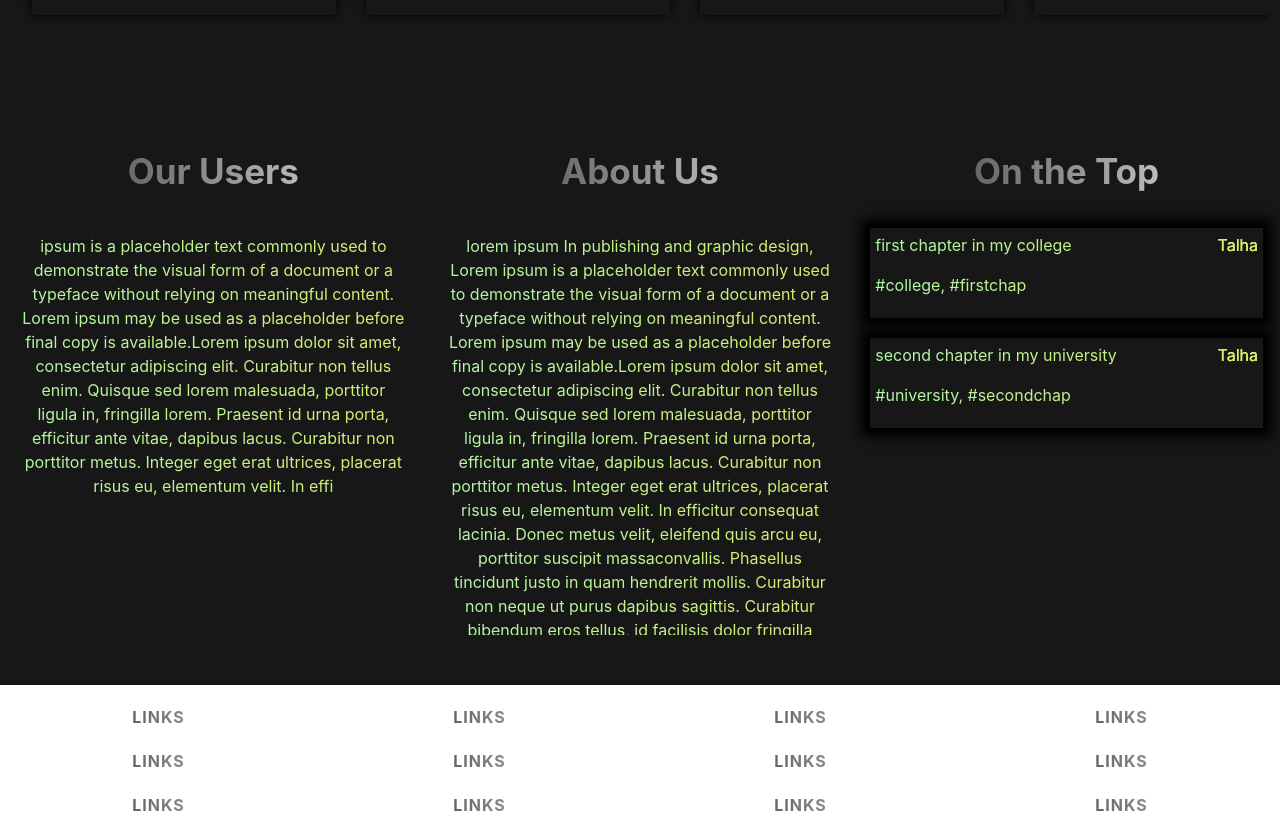
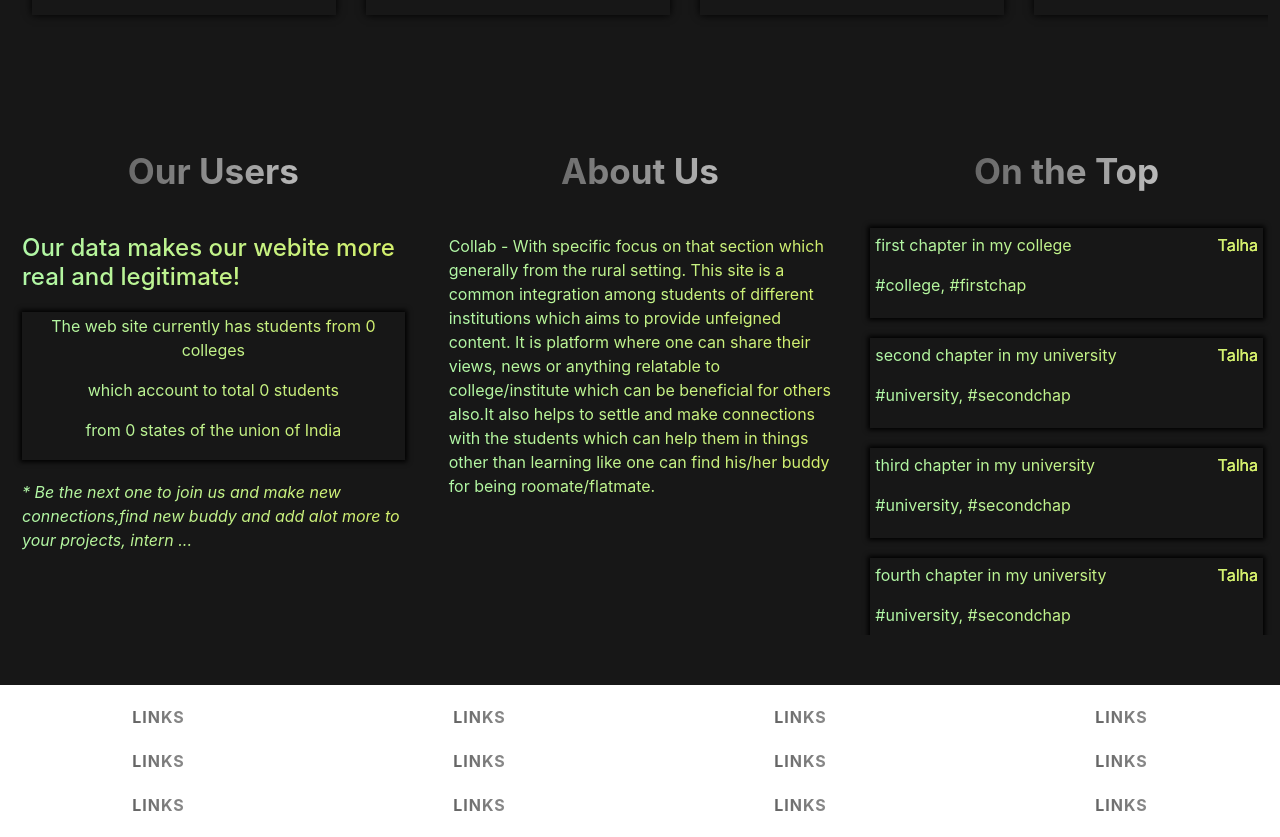
Before and after one commit to sewebteam8/frontend, a React (Create React App) app: page / in a window 1280 px wide. Shown: the part 700-1537 px from the top of the page. Built offline with nearby package versions, Linux system fonts and the light colour scheme.

Commit message:
added toasts notification

```diff
--- a/src/pages/Contact/contact.js
+++ b/src/pages/Contact/contact.js
@@ -37,7 +37,7 @@ const Contact = () => {
     const handleSubmit = (e) => {
         e.preventDefault();
 
-        if(name.length == 0 || email.length == 0 || phone.length == 0 || msg.length == 0 || sub.length == 0)alert("Please fill all details!");
+        if(name.length == 0 || email.length == 0 || phone.length == 0 || msg.length == 0 || sub.length == 0)toast(`Please fill all details!`);
         else{
             const data = {
                 name_ : name,
--- a/src/pages/Home/Home.js
+++ b/src/pages/Home/Home.js
@@ -16,6 +16,16 @@ const Home = () => {
         },
         {
             title : "second chapter in my university",
+            author : "Talha",
+            tags : "#university, #secondchap"
+        },
+        {
+            title : "third chapter in my university",
+            author : "Talha",
+            tags : "#university, #secondchap"
+        },
+        {
+            title : "fourth chapter in my university",
             author : "Talha",
             tags : "#university, #secondchap"
         }
@@ -78,12 +88,19 @@ const Home = () => {
                 <div className="col-12 col-md-4 data">
                     <p className="data-head">Our Users</p>
                     <p className="data-desc">
-                    ipsum is a placeholder text commonly used to demonstrate the visual form of a document or a typeface without relying on meaningful content. Lorem ipsum may be used as a placeholder before final copy is available.Lorem ipsum dolor sit amet, consectetur adipiscing elit. Curabitur non tellus enim. Quisque sed lorem malesuada, porttitor ligula in, fringilla lorem. Praesent id urna porta, efficitur ante vitae, dapibus lacus. Curabitur non porttitor metus. Integer eget erat ultrices, placerat risus eu, elementum velit. In effi
+                    <h4>Our data makes our webite more real and legitimate!</h4>
+                        <div className="info-desc">
+                            <p>The web site currently has students from 0 colleges</p>
+                            <p>which account to total 0 students</p>
+                            <p>from 0 states of the union of India</p>
+                        </div>
+                    <em>* Be the next one to join us and make new connections,find new buddy and add alot more to your projects, intern ...</em>
                     </p>
                 </div>
                 <div className="col-12 col-md-4 about">
                     <p className="about-head">About Us</p>
-                    <p className='about-desc'>lorem ipsum In publishing and graphic design, Lorem ipsum is a placeholder text commonly used to demonstrate the visual form of a document or a typeface without relying on meaningful content. Lorem ipsum may be used as a placeholder before final copy is available.Lorem ipsum dolor sit amet, consectetur adipiscing elit. Curabitur non tellus enim. Quisque sed lorem malesuada, porttitor ligula in, fringilla lorem. Praesent id urna porta, efficitur ante vitae, dapibus lacus. Curabitur non porttitor metus. Integer eget erat ultrices, placerat risus eu, elementum velit. In efficitur consequat lacinia. Donec metus velit, eleifend quis arcu eu, porttitor suscipit massaconvallis. Phasellus tincidunt justo in quam hendrerit mollis. Curabitur non neque ut purus dapibus sagittis. Curabitur bibendum eros tellus, id facilisis dolor fringilla quis. Quisque molestie tincidunt laoreet. </p>
+                    <p className='about-desc'>Collab - With specific focus on that section which generally from the rural setting. This site is a common integration among students of different institutions which aims to provide unfeigned content.
+                    It is platform where one can share their views, news or anything relatable to college/institute which can be beneficial for others also.It also helps to settle and make connections with the students which can help them in things other than learning like one can find his/her buddy for being roomate/flatmate. </p>
                 </div>
                 <div className="col-12 col-md-4 post-list">
                     <p className="collab-head">On the Top</p>
--- a/src/pages/Home/home.css
+++ b/src/pages/Home/home.css
@@ -24,6 +24,13 @@
     margin: 50px 0px;
 }
 
+.info-desc{
+    box-shadow: 0px 0px 5px 2px black;
+    text-align: center;
+    margin: 20px 0px;
+    padding: 2px;
+}
+
 .shorts{
     height: 200px;
     margin-right: 30px;
@@ -33,6 +40,7 @@
     height: 500px;
     margin: 50px 0px;
     overflow-y: scroll;
+    text-align : left;
 }
 
 .about-data-list-wrapper{
@@ -72,7 +80,7 @@
 }
 
 .articles-list{
-    box-shadow: 0px 0px 10px 9px black;
+    box-shadow: 0px 0px 5px 2px black;
     margin: 20px 5px;
     padding: 5px;
     background: -webkit-linear-gradient(right, rgb(213, 238, 105), #aff7a8);
```
